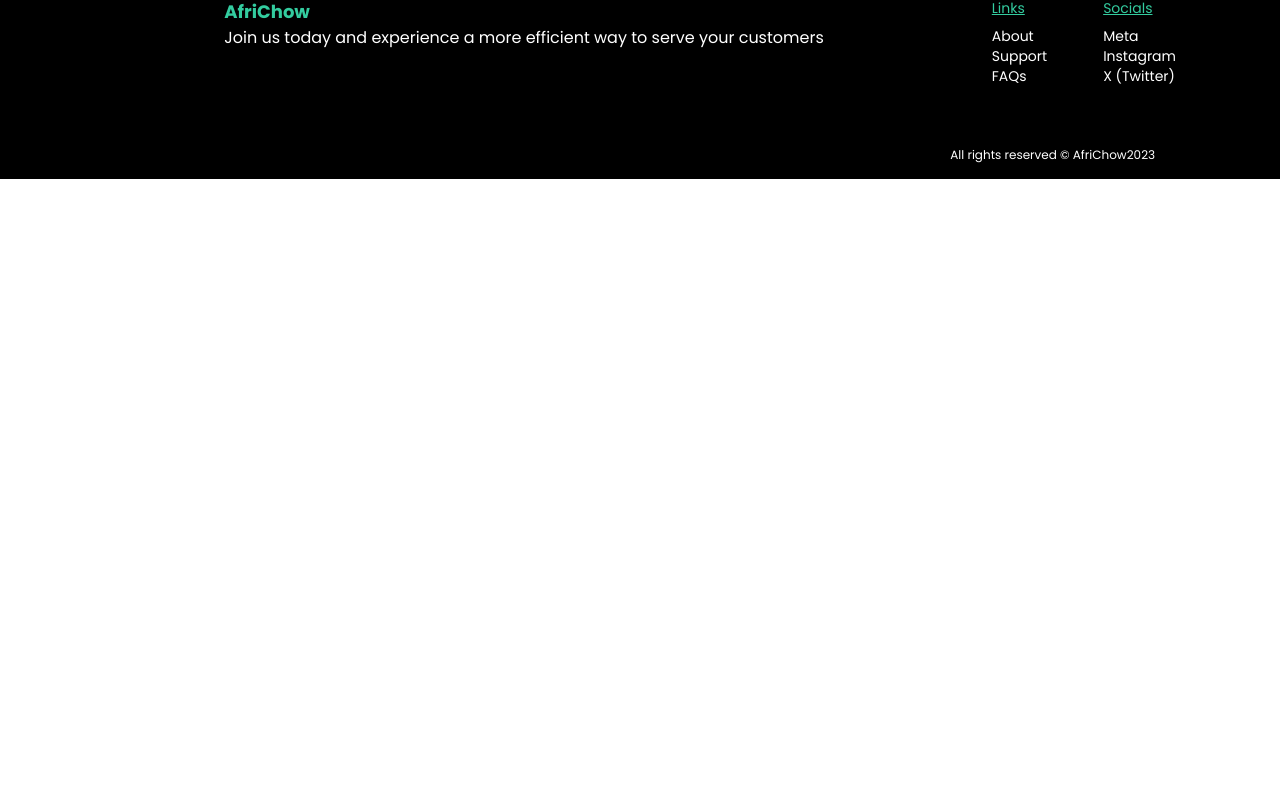
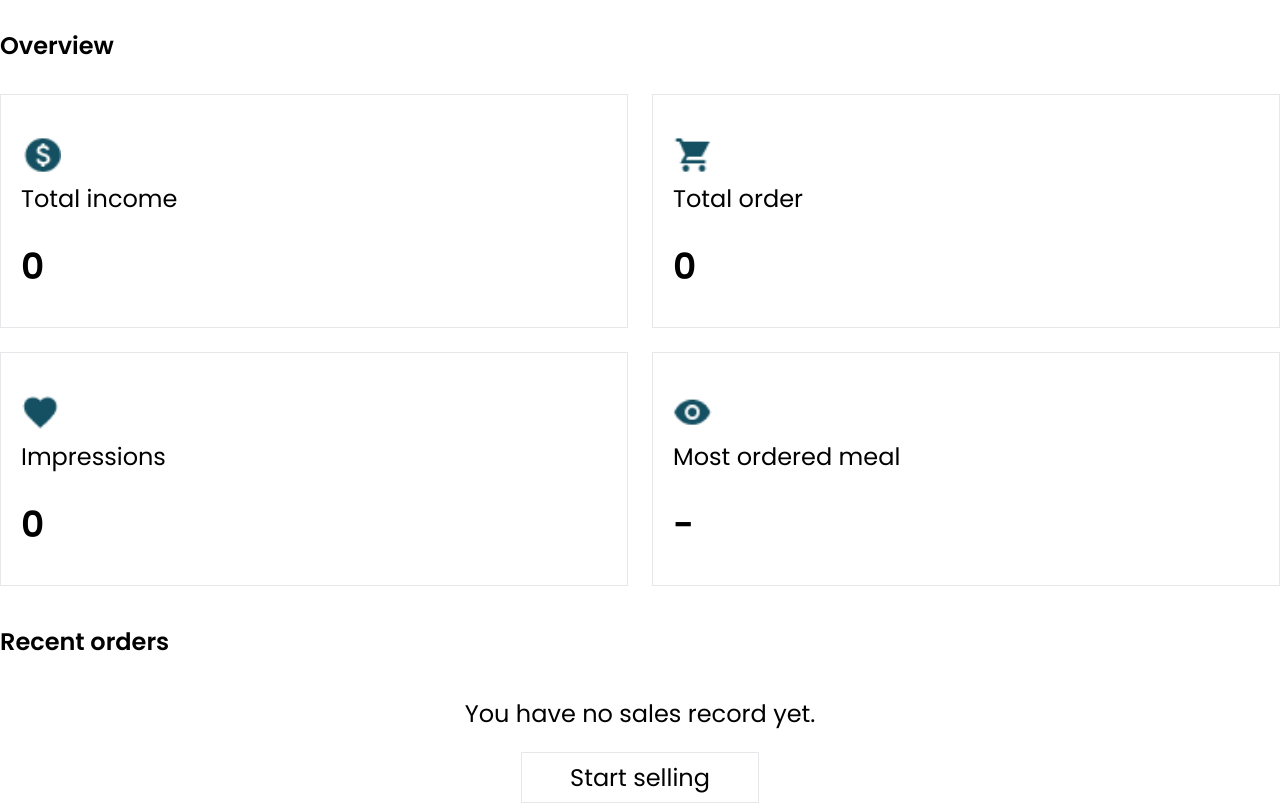
Before and after one commit to PrincessMaggy/africhow, a React (Vite) app: page /store-overview in a window 1280 px wide. Shown: the part 191-1000 px from the top of the page. Before the commit the page ends 800 px from the top, so only its background shows below. Built offline with nearby package versions, Linux system fonts and the light colour scheme.

Commit message:
Fixed routes

```diff
--- a/src/App.jsx
+++ b/src/App.jsx
@@ -22,20 +22,20 @@
                 <Routes>
                     <Route path='/' element={<Home />} />
                     <Route path='/rewards' element={<Rewards />} />
-                    <Route path='my-rewards' element={<Achievements />} />
-                    <Route path='earn-stars' element={<EarnStars />} />
-                    <Route path='catalog' element={<Catalog />} />
-                    <Route path='reward-details' element={<CatalogDetails />} />
+                    <Route path='/my-rewards' element={<Achievements />} />
+                    <Route path='/earn-stars' element={<EarnStars />} />
+                    <Route path='/catalog' element={<Catalog />} />
+                    <Route path='/reward-details' element={<CatalogDetails />} />
                     <Route
                         path='/vendorDashboard'
                         element={<VendorsDashboard />}
                     />
                     <Route
-                        path='vendors-transaction'
+                        path='/vendors-transaction'
                         element={<VendorsTransaction />}
                     />
-                    <Route path='/storeOverview' element={<StoreOverview />} />
-                    <Route path='details' element={<StorePerformance />} />
+                    <Route path='/store-overview' element={<StoreOverview />} />
+                    <Route path='/store-performance' element={<StorePerformance />} />
                 </Routes>
                 <Footer />
             </Router>
--- a/src/components/storePerformance/StoreOverview.jsx
+++ b/src/components/storePerformance/StoreOverview.jsx
@@ -85,7 +85,7 @@
 
         {/* Button to navigate to the store performance page to start selling */}
         <Link
-          to="/store-performance/details"
+          to="/store-performance"
           className="button text-black lg:text-2xl text-xl border bg-custom-green lg:px-12 px-8 py-2"
         >
           Start selling
```
